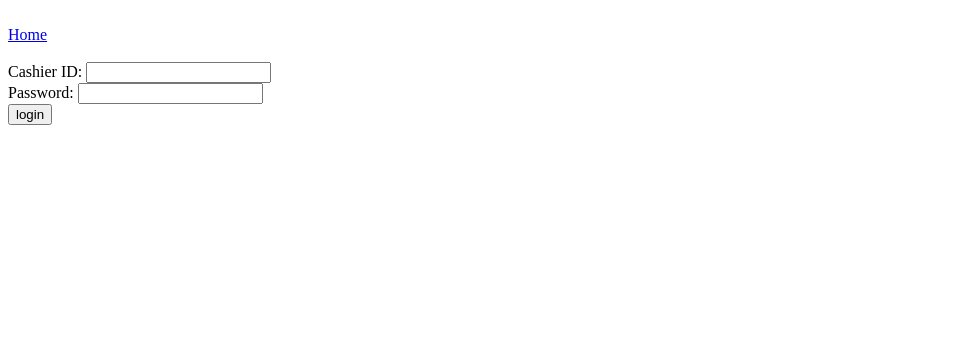
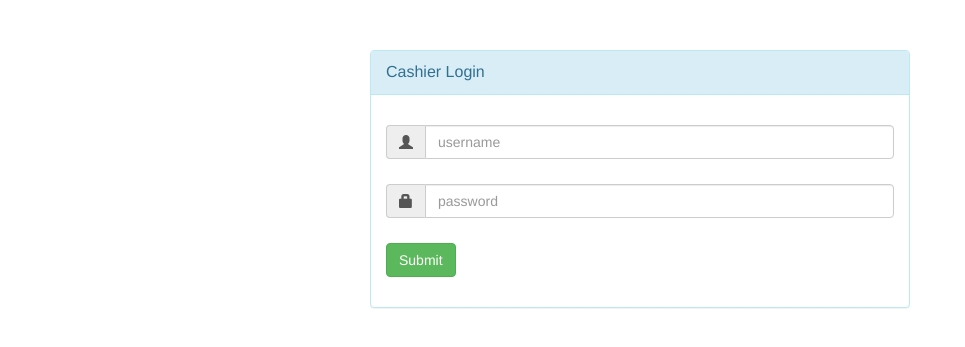
Before and after one commit to lkb123/cqas, a CodeIgniter app: the page made by application/views/cashier/cashier_login.php in a window 1280 px wide. Shown: the top 347 px of the page, without its empty margins (0-965 px from the left). Run offline with CodeIgniter, Linux system fonts and the light colour scheme; data that the repository does not hold is empty.

Commit message:
naa pay bug ang cashier login

```diff
--- a/application/views/cashier/cashier_login.php
+++ b/application/views/cashier/cashier_login.php
@@ -1,23 +1,52 @@
-	<font color = "red">
-	<?php
-			if($message == '')
-				echo '';
-			else
-				echo $message;
-	?>
-	</font>
+<!DOCTYPE html>
+	<html>
+	<title>Cashier Login</title>
+	<head>
+		<meta http-equiv="content-type" content="text/html; charset=UTF-8">
+	</head>
+	<body>
+		<link rel="stylesheet" href="css/bootstrap.css"/>
+		<link rel="stylesheet" href="css/bootstrap.min.css"/>
+		<div class="container">
+			<div id="loginbox" style="margin-top:50px;" class="mainbox col-md-6 col-md-offset-3 col-sm-8 col-sm-offset-2">
+				<div class="panel panel-info" >
+						<div class="panel-heading">
+							<div class="panel-title">Cashier Login</div>
+						</div>
 
-	<br>
+						<div style="padding-top:30px" class="panel-body" >
 
-	<a href=<?php echo site_url() . '/mainframe/index' ?>> Home </a>
+							<div style="display:none" id="login-alert" class="alert alert-danger col-sm-12"></div>
 
-	<br><br>
-	</font>
+							<form action=<?php echo site_url() . '/mainframe/login' ?> id="loginform" class="form-horizontal" role="form">
 
-	<form method = "post" action = <?php echo site_url() . '/mainframe/login' ?>>
-		Cashier ID: <input type="text" name = "cashierid" />
-		<br>
-		Password: <input type="password" name="cashierpass" />
-		<br>
-		<input type="submit" value="login" />
-	</form>
+								<div style="margin-bottom: 25px" class="input-group">
+											<span class="input-group-addon"><i class="glyphicon glyphicon-user"></i></span>
+											<input id="login-username" type="text" class="form-control" name="username" value="" placeholder="username">
+										</div>
+
+								<div style="margin-bottom: 25px" class="input-group">
+											<span class="input-group-addon"><i class="glyphicon glyphicon-lock"></i></span>
+											<input id="login-password" type="password" class="form-control" name="password" placeholder="password">
+										</div>
+
+
+									<div style="margin-top:10px" class="form-group">
+										<!-- Button -->
+
+										<div class="col-sm-12 controls">
+										<input id="btn-login" href="#" class="btn btn-success" type=submit>
+
+										</div>
+									</div>
+
+								</form>
+
+
+
+							</div>
+						</div>
+					</div>
+			</div>
+		</div>
+	</body>
```
Also changed, not shown: application/controllers/Cashier_test.php (+7 -0 lines), application/controllers/mainframe.php (+27 -3 lines).
